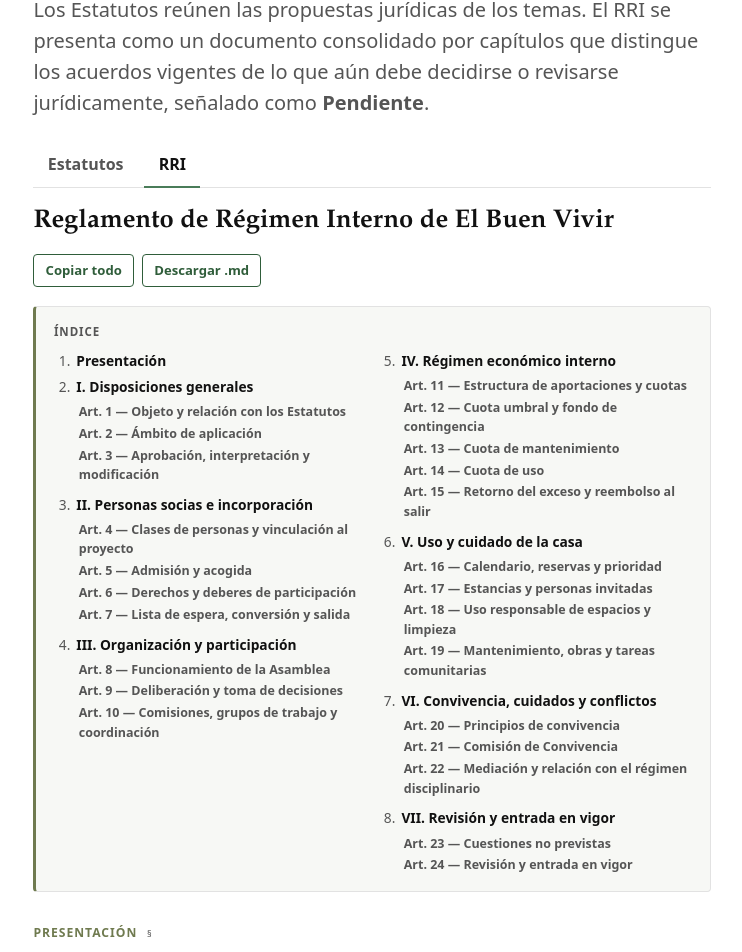
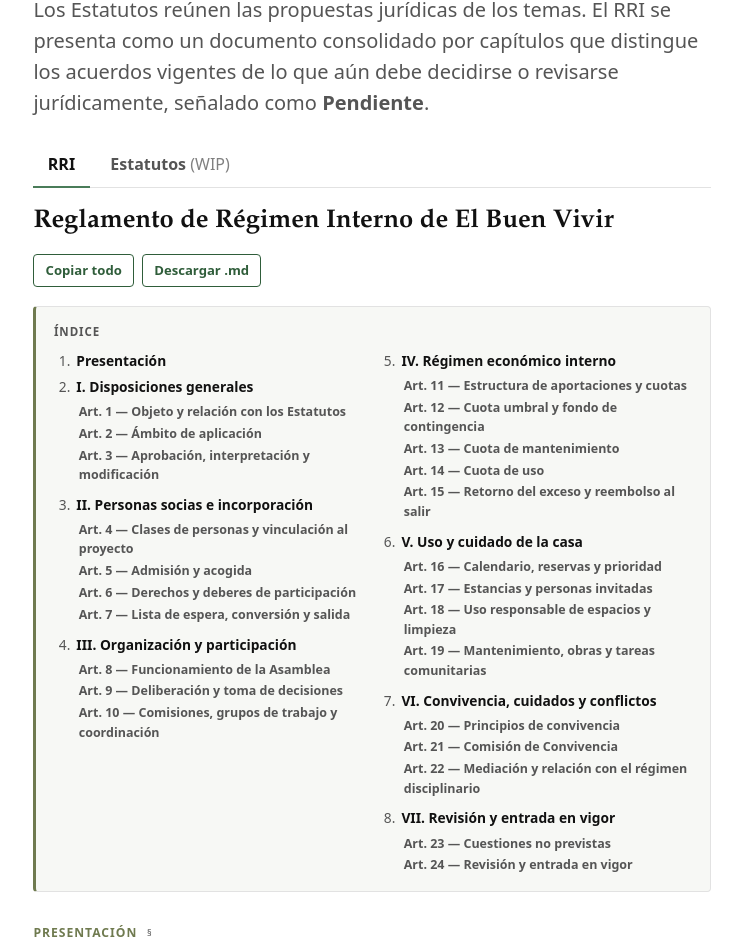
Before and after one commit to LuisSevillano/elbuenvivir-commons, a SvelteKit app: page /borrador in a window 1280 px wide. Shown: the part 296-1248 px from the top of the page, without its empty margins (268-1010 px from the left). Built offline with nearby package versions, Linux system fonts and the light colour scheme.

Commit message:
Align draft permalink anchors with their headings.

```diff
--- a/src/lib/components/RriDraft.svelte
+++ b/src/lib/components/RriDraft.svelte
@@ -228,12 +228,15 @@
 
   .permalink {
     color: var(--muted);
+    display: inline-block;
     font-size: 0.75em;
     font-weight: 400;
+    line-height: 1;
     margin-left: 0.35rem;
     opacity: 0;
+    position: relative;
     text-decoration: none;
-    vertical-align: baseline;
+    top: -0.08em;
   }
 
   .chapter-head:hover .permalink,
--- a/src/routes/borrador/+page.svelte
+++ b/src/routes/borrador/+page.svelte
@@ -142,11 +142,11 @@
   </header>
 
   <div class="doc-switch" role="tablist">
-    <button role="tab" aria-selected={active === 'estatutos'} class:active={active === 'estatutos'} onclick={() => (active = 'estatutos')}>
-      Estatutos
-    </button>
     <button role="tab" aria-selected={active === 'rri'} class:active={active === 'rri'} onclick={() => (active = 'rri')}>
       RRI
+    </button>
+    <button role="tab" aria-selected={active === 'estatutos'} class:active={active === 'estatutos'} onclick={() => (active = 'estatutos')}>
+      Estatutos <span>(WIP)</span>
     </button>
   </div>
 
@@ -205,6 +205,7 @@
     border-bottom: 2px solid transparent; margin-bottom: -1px;
   }
   .doc-switch button.active { color: var(--ink); border-bottom-color: var(--accent-warm); }
+  .doc-switch button span { color: gray; font-weight: lighter;  }
   .doc-toolbar { display: flex; align-items: baseline; justify-content: space-between; gap: 1rem; flex-wrap: wrap; margin-bottom: 1.2rem; }
   .doc-toolbar h2 { font-family: var(--font-display); font-weight: 600; font-size: clamp(1.2rem, 2.5vw, 1.6rem); margin: 0; }
   .doc-actions { display: flex; gap: 0.5rem; }
@@ -225,11 +226,15 @@
   }
   .permalink {
     color: var(--muted);
+    display: inline-block;
     font-size: 0.75em;
     font-weight: 400;
+    line-height: 1;
     margin-left: 0.35rem;
     opacity: 0;
+    position: relative;
     text-decoration: none;
+    top: -0.08em;
   }
   .art-head:hover .permalink,
   .permalink:focus-visible {
```
